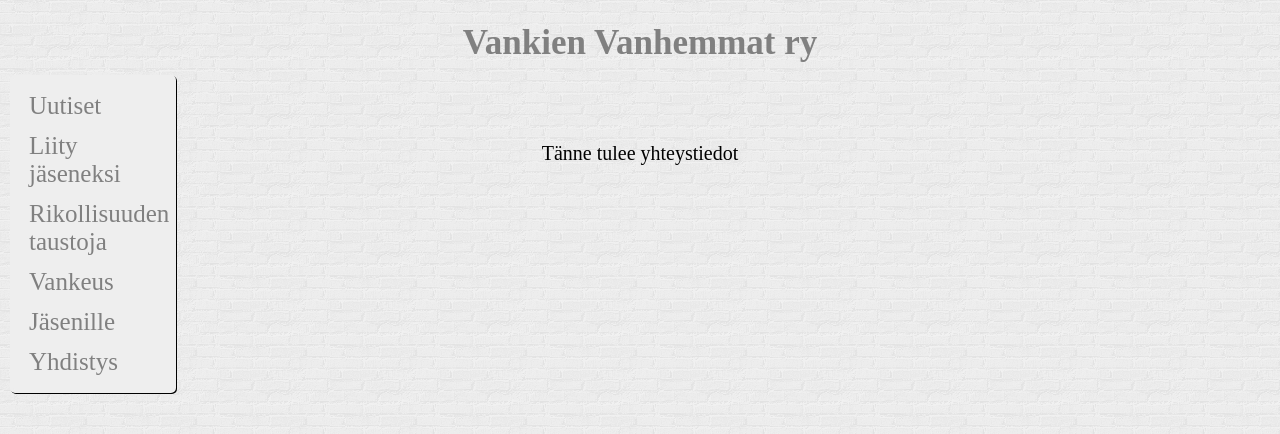
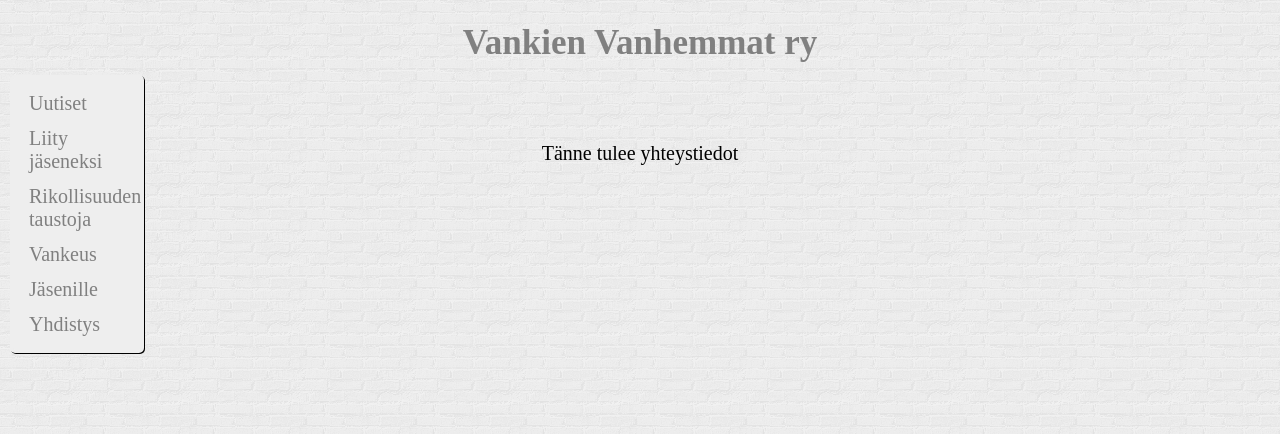
Before and after one commit to papuht/vankienvanhemmat, a Django app: page /contact/ in a window 1280 px wide. Shown: the top 434 px of the page. Run offline with Django 3.2, Linux system fonts and the light colour scheme; some libraries are stand-ins or nearby versions.

Commit message:
edited styles.css

```diff
--- a/vankienvanhemmat/static/css/styles.css
+++ b/vankienvanhemmat/static/css/styles.css
@@ -20,7 +20,8 @@ body {
 
 
 .sidenav {
-  width: 160px;
+  width: 10%;
+
   position: fixed;
   z-index: 1;
   top: 75px;
@@ -35,9 +36,10 @@ body {
 }
 
 .sidenav a {
+
   padding: 6px 8px 6px 16px;
   text-decoration: none;
-  font-size: 25px;
+  font-size: 20px;
   color: grey;
   display: block;
 }
@@ -87,7 +89,7 @@ body {
   display: block;
 }
 
-/* The container <div> - needed to position the dropdown content */
+
 
 .dropdown {
   float: left;
@@ -96,20 +98,20 @@ body {
 
 }
 
-/* Dropdown Content (Hidden by Default) */
+
 
 .dropdown-content {
 
   float: right;
   display: none;
   position: absolute;
-  background-color: #f1f1f1;
+  background-color: #eee;
   min-width: 160px;
   box-shadow: 0px 8px 16px 0px rgba(0,0,0,0.2);
   z-index: 1;
 }
 
-/* Links inside the dropdown */
+
 
 .dropdown-content a {
 
@@ -123,11 +125,11 @@ body {
 
 }
 
-/* Change color of dropdown links on hover */
 
-.dropdown-content a:hover {background-color: #ddd;}
 
-/* Show the dropdown menu on hover */
+.dropdown-content a:hover {background-color: #eee;}
+
+
 
 .dropdown:hover .dropdown-content {
 
@@ -137,6 +139,6 @@ body {
 
 }
 
-/* Change the background color of the dropdown button when the dropdown content is shown */
+
 
 .dropdown:hover .dropbtn {background-color: #eee;}
```
